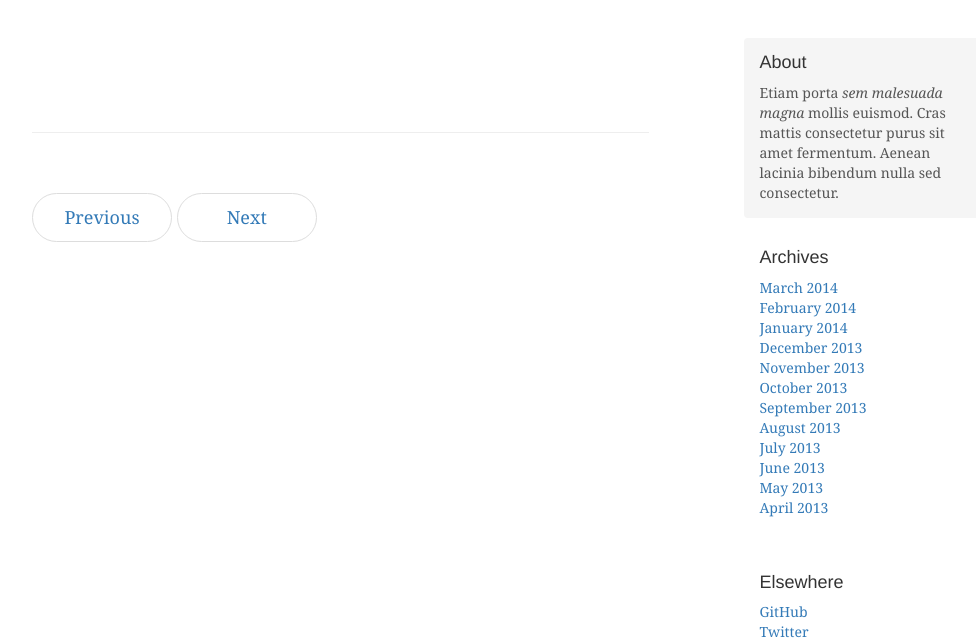
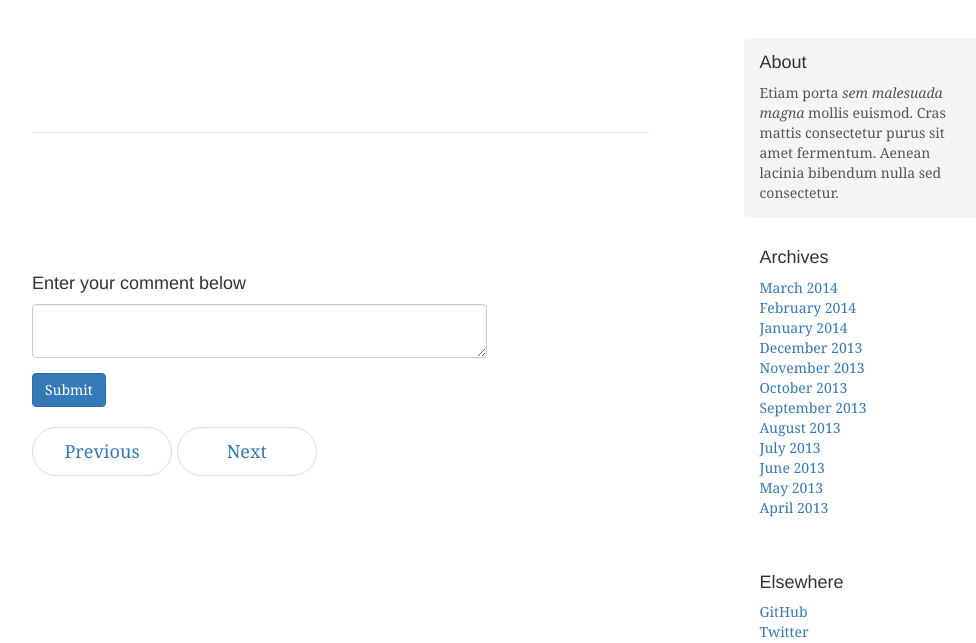
Before and after one commit to heidricklevi/blog, a Flask app: template blog/templates/post.html in a window 1280 px wide. Shown: the part 196-839 px from the top of the page, without its empty margins (138-1114 px from the left). Run offline with Flask 2, Linux system fonts and the light colour scheme; the template is opened without the code that fills it: values that come from a table or form of the project are taken from there, others are empty; parts of the project's set-up code (start-up, migrations or seed data) failed here and were passed over; some libraries are stand-ins or nearby versions.

Commit message:
added comment functionality for posts --working on presenting number of comments on home for each post will add count column likely to post table

```diff
--- a/blog/application.py
+++ b/blog/application.py
@@ -1,21 +1,22 @@
 import datetime
+import bcrypt
+import config
+import smtplib
 from flask import Flask, session, render_template, request, flash, redirect, url_for, abort
 from flask.ext.login import LoginManager, login_required, login_user, logout_user, current_user
-from flask.ext.moment import Moment
 from dbhelper import DBHelper
-import config
 from flask.ext.moment import Moment
 from user import User, AnonymousUser
 from markdown import markdown
-import bcrypt
 from flask.ext.paginate import Pagination
-from forms import RegistrationForm, LoginForm, EditProfileForm, User_EditForm, PostForm
+from forms import RegistrationForm, LoginForm, EditProfileForm, User_EditForm, PostForm, CommentForm
 from flask_mail import Mail
-from flask.ext.mail import Message
-import smtplib
+
 
 application = Flask(__name__)
 application.secret_key = config.app_key_auth
+application.jinja_env.add_extension("jinja2.ext.do")
+application.jinja_env.add_extension("jinja2.ext.loopcontrols")
 login_manager = LoginManager(application)
 DB = DBHelper()
 moment = Moment(application)
@@ -65,19 +66,33 @@ def home(page):
 
 
     all_posts = DB.get_all_posts()
+    comments = DB.get_comments()
     posts = DB.get_limited_posts(start_at=start_at, per_page=per_page)
     paginate = Pagination(page=page, per_page=per_page, record_name='posts', total=all_posts.__len__(),
                           format_total=True, css_framework='bootstrap3')
 
-    return render_template("index.html", form=PostForm(), posts=posts, paginate=paginate)
-
+    return render_template("index.html", form=PostForm(), posts=posts, paginate=paginate, comments=comments)
 
 
 @application.route('/post/<int:id>')
 def permalink_post(id):
     post = DB.get_post_id(id)
+    comments = DB.get_comments_by_author(id)
+    return render_template("post.html", comments=comments, posts=post, form=CommentForm())
 
-    return render_template("post.html", posts=post)
+
+@application.route('/comment/<int:id>', methods=['POST'])
+@login_required
+def post_comment(id):
+    form = CommentForm()
+    user = current_user._get_current_object()
+
+    if form.validate_on_submit:
+        DB.insert_comment(form.body.data, datetime.datetime.utcnow(), user.id, id)
+        return redirect(url_for('permalink_post', id=id))
+    return url_for('permalink_post', id=id)
+
+
 
 @application.route('/change/<int:id>')
 @login_required
@@ -122,12 +137,6 @@ def before_request():
     if current_user.is_authenticated:
         current_user.ping()
 
-#
-# @application.route('/unconfirmed')
-# def unconfirmed():
-#     if current_user.is_anonymous or current_user.confirmed:
-#         return redirect('home')
-#     return render_template('unconfirmed.html')
 
 @application.route('/confirm')
 @login_required
--- a/blog/forms.py
+++ b/blog/forms.py
@@ -38,3 +38,7 @@ class PostForm(Form):
     body = HiddenField("Type Blog content here.", validators=[validators.DataRequired()])
     title = TextField("Put your Blog post title here...", validators=[validators.DataRequired()])
     submit = SubmitField("Submit")
+
+class CommentForm(Form):
+    body = TextAreaField("Type your comment here...", validators=[validators.DataRequired()])
+    submit = SubmitField("Submit")
--- a/blog/templates/base.html
+++ b/blog/templates/base.html
@@ -91,8 +91,15 @@
             {% block content %}
               {% endblock %}
           </div><!-- /.blog-post -->
-{#            {% block content %}#}
-{#            {% endblock %}#}
+            {% block display_comments %}
+            {% endblock %}
+
+            <br />
+            <br />
+            <br />
+
+            {% block comments %}
+            {% endblock %}
 
           <nav>
               {% block paginate %}
--- a/blog/templates/post.html
+++ b/blog/templates/post.html
@@ -12,3 +12,30 @@
     <hr />
 
 {% endblock %}
+
+{% block display_comments %}
+    {% for comment in comments %}
+    <h4>Comment submitted {{ comment['comment_time'] }}</h4>
+        <p>{{ comment['body']  }}</p>
+    {% endfor %}
+{% endblock %}
+
+{% block comments %}
+    <form class="form-horizontal" action="{{ url_for('post_comment', id=posts[0]['posts_id']) }}" method="post">
+    <h4>Enter your comment below</h4>
+        <div class="form-group">
+            <div class="col-sm-9">
+                {{ form.body(class='form-control') }}
+            </div>
+        </div>
+
+        <div class="form-group">
+            <div class="col-sm-9">
+                {{ form.submit(class='btn btn-primary') }}
+            </div>
+        </div>
+
+    </form>
+
+
+{% endblock %}
```
Also changed, not shown: blog/dbhelper.py (+10 -1 lines), blog/templates/index.html (+11 -4 lines).
